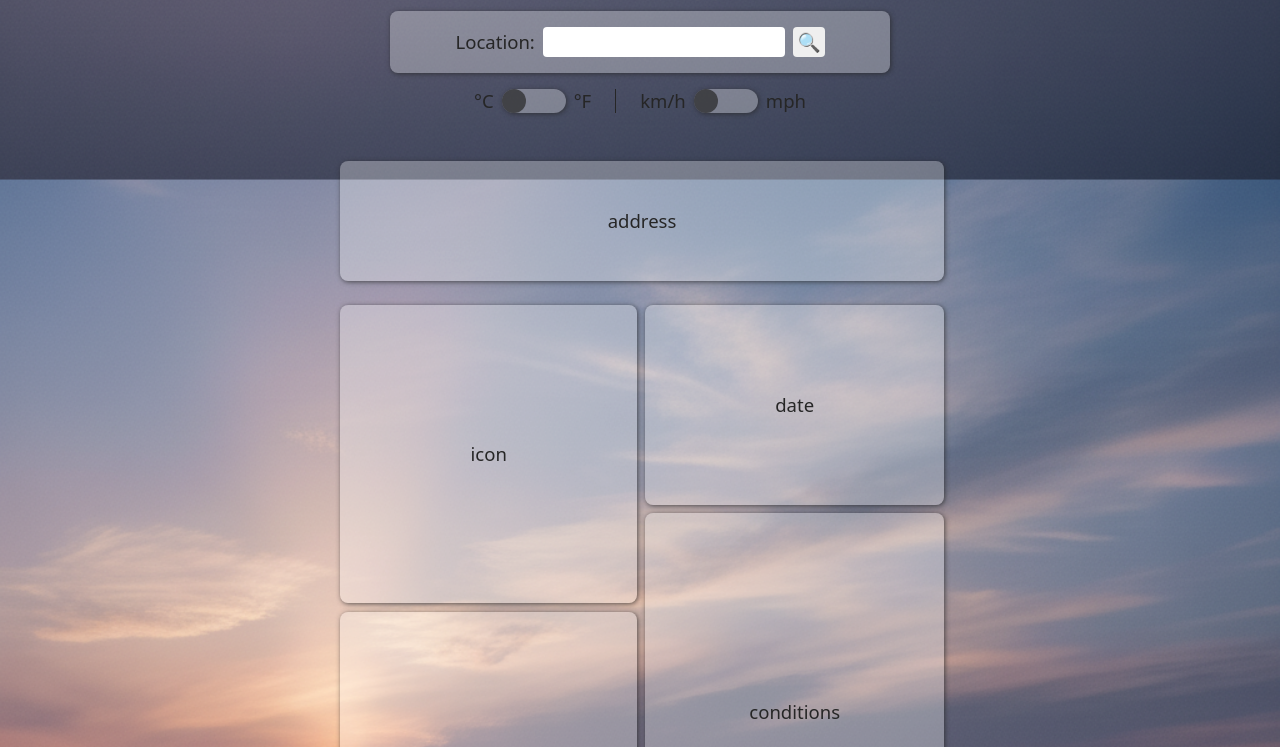
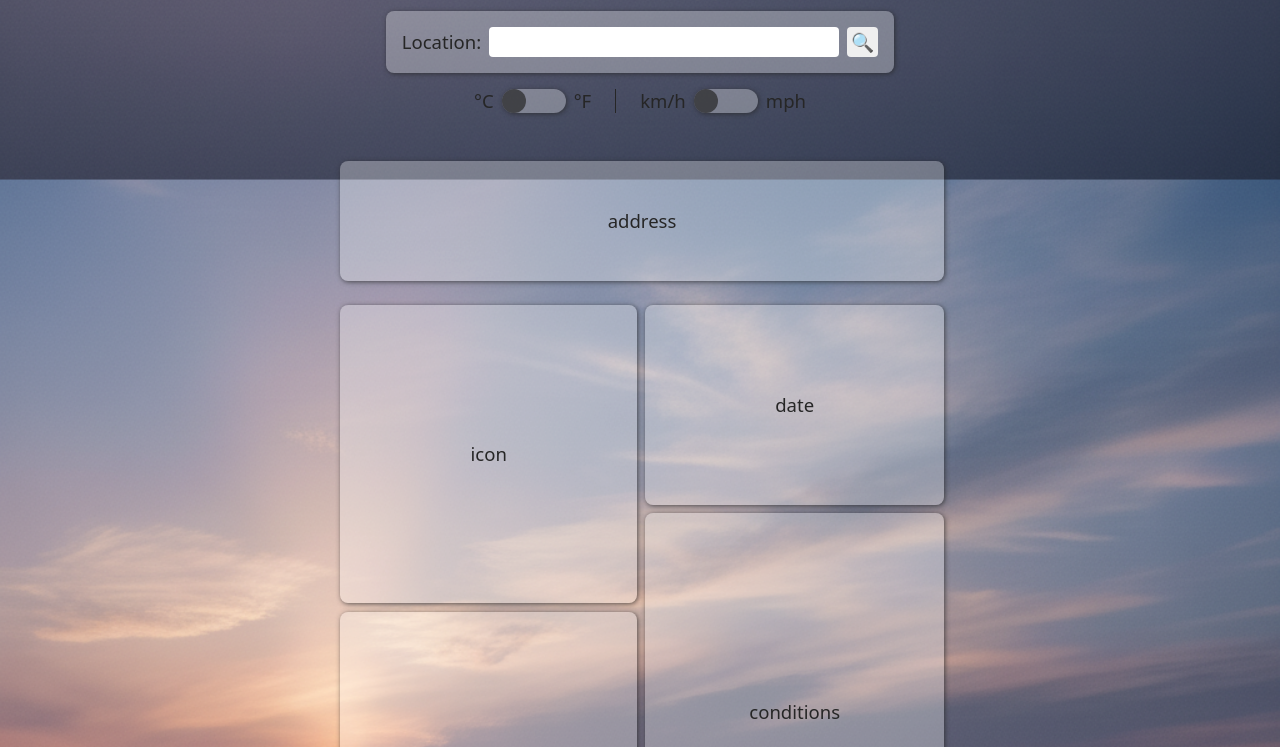
Before and after one commit to bartek8b/zzz-weather_app, a website built with webpack: page src/template.html in a window 1280 px wide. Shown: the part 53-800 px from the top of the page. Built offline with nearby package versions, Linux system fonts and the light colour scheme.

Commit message:
Set new width for input#location

```diff
--- a/src/style.css
+++ b/src/style.css
@@ -40,7 +40,6 @@ form {
   gap: var(--gapBase);
   align-items: center;
   box-shadow: 1px 1px 5px hsl(var(--mainColor), 0.7);
-  width: min(500px, 75dvw);
 }
 input#location,
 button {
@@ -53,7 +52,7 @@ input#location::selection {
   color: hsl(var(--backgroundColor));
 }
 input#location {
-  width: calc(15rem + 0.2dvw);
+  width: min(350px, 50dvw);
 }
 button {
   cursor: pointer;
```
